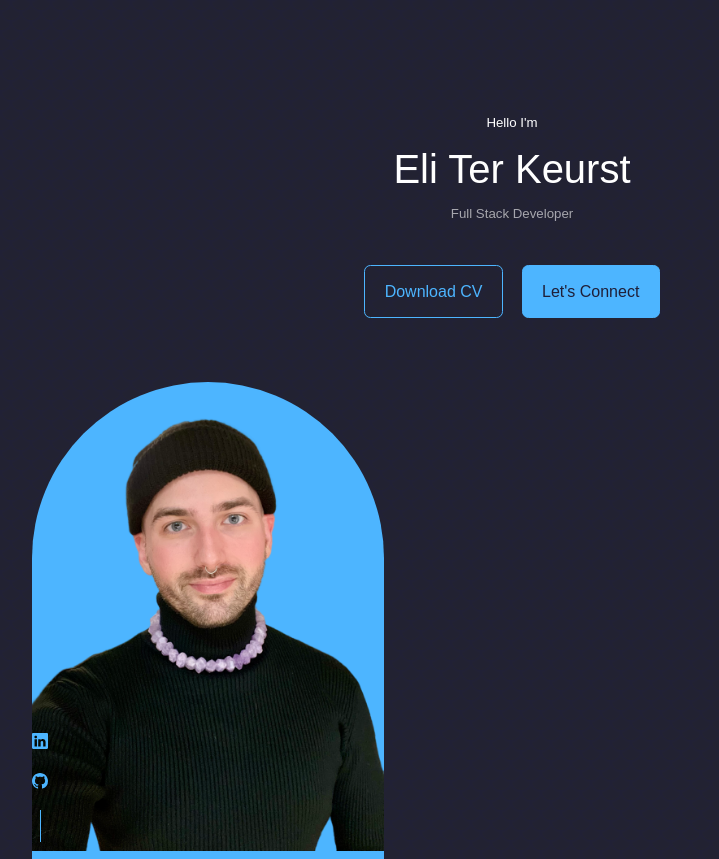
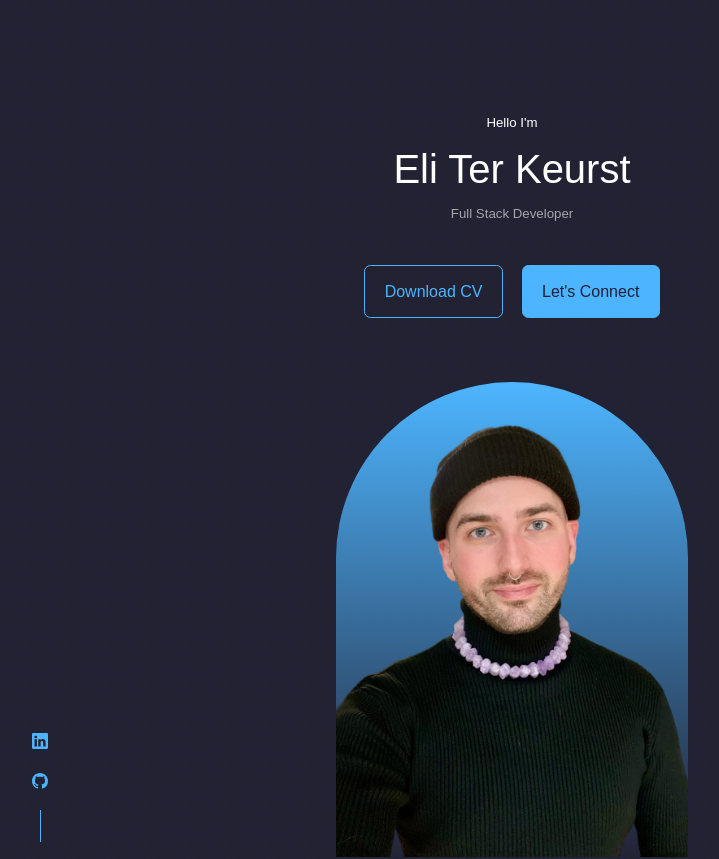
Before and after one commit to crystal-coding-time/laughing-red-journey, a React (Create React App) app: page / in a window 1280 px wide. Shown: the top 859 px of the page, without its empty margins (128-847 px from the left). Built offline with nearby package versions, Linux system fonts and the light colour scheme; a web font is replaced by a local one.

Commit message:
debugging image CSS rules

```diff
--- a/src/components/header/header.css
+++ b/src/components/header/header.css
@@ -40,12 +40,23 @@ header {
 
 /* Image Styles Below */
 
-.me {
-    background: var(--color-primary);
+/* .me {
+    background: linear-gradient(var(--color-primary),transparent);
     width: 22rem;
     height: 30rem;
-    /* position: absolute; */
+    position: absolute;
     left: calc(50% - 11rem);
     margin-top: 4rem;
     border-radius: 12rem 12rem 0 0;
-}
+} */
+
+.me {
+    background: linear-gradient(var(--color-primary),transparent);
+    display: flex;
+    align-items: center;
+    justify-content: center;
+    width: 22rem;
+    height: 30rem;
+    margin: 4rem auto 0;
+    border-radius: 12rem 12rem 0 0;
+  }
```
